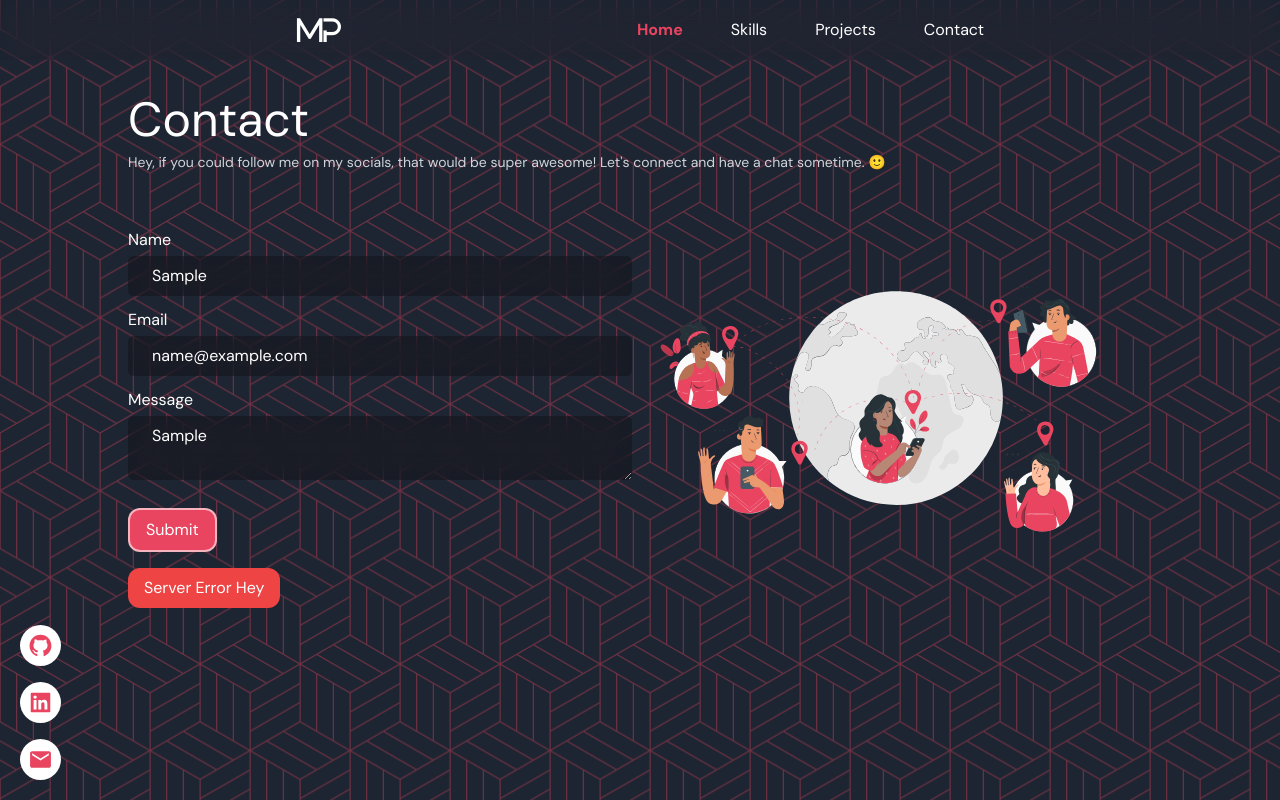
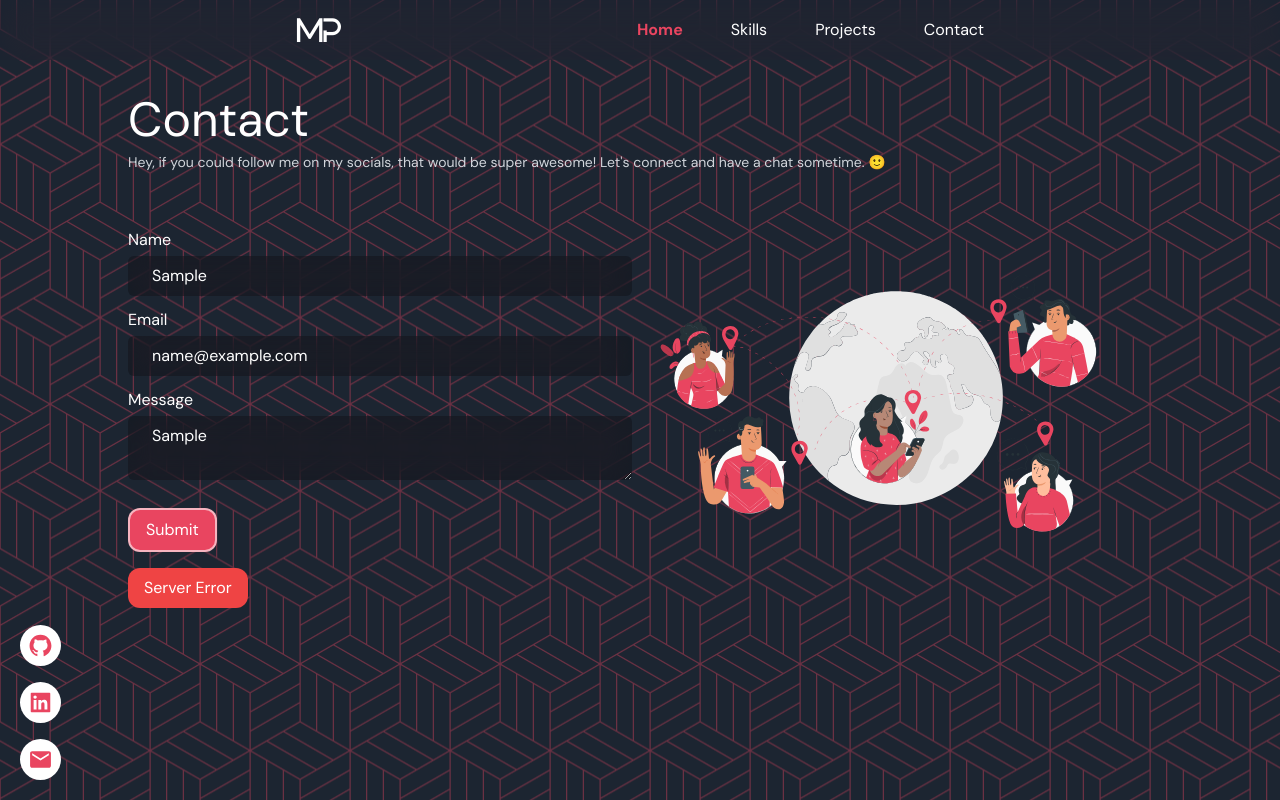
Before and after one commit to Mehulparekh144/my_portfolio, a React (Vite) app in the folder client/: page / in a window 1280 px wide. Both pictures are taken after typing "Sample", "name@example.com", "Sample" into the empty fields and a click on the button "Submit". Shown: the part 2839-3639 px from the top of the page. Built offline with nearby package versions, Linux system fonts and the light colour scheme; no server answers.

Commit message:
Changed alert timeout

```diff
--- a/client/src/components/Alert.jsx
+++ b/client/src/components/Alert.jsx
@@ -6,7 +6,7 @@ const Alert = ({isOpen , type , message}) => {
         {
             isOpen &&
             <div className={` absolute ${type === "success"? 'bg-emerald-500' : 'bg-red-500' } w-full text-center md:w-max px-4 py-2 rounded-xl `}>
-                {message} Hey
+                {message}
             </div>
 
         }
```
